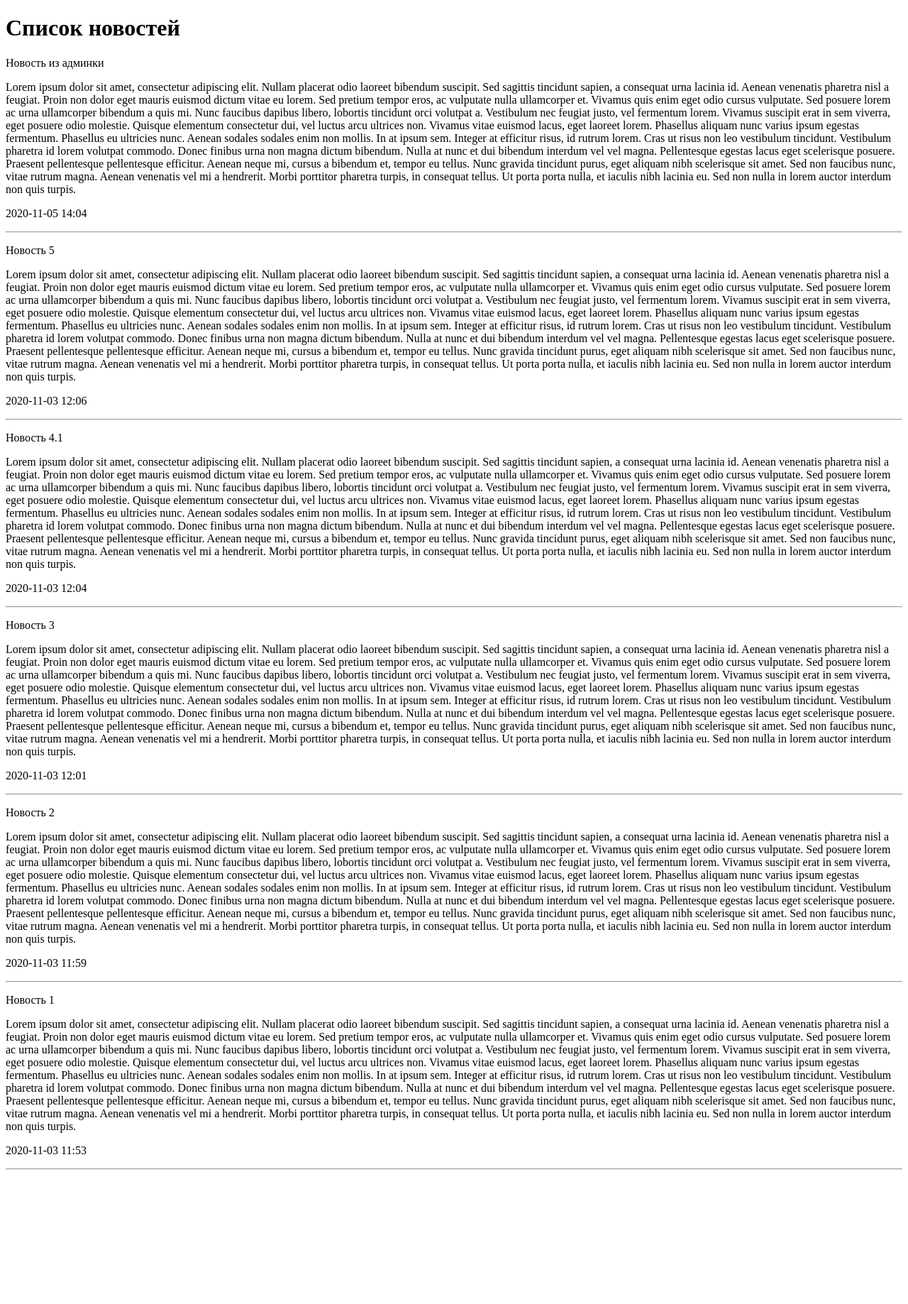
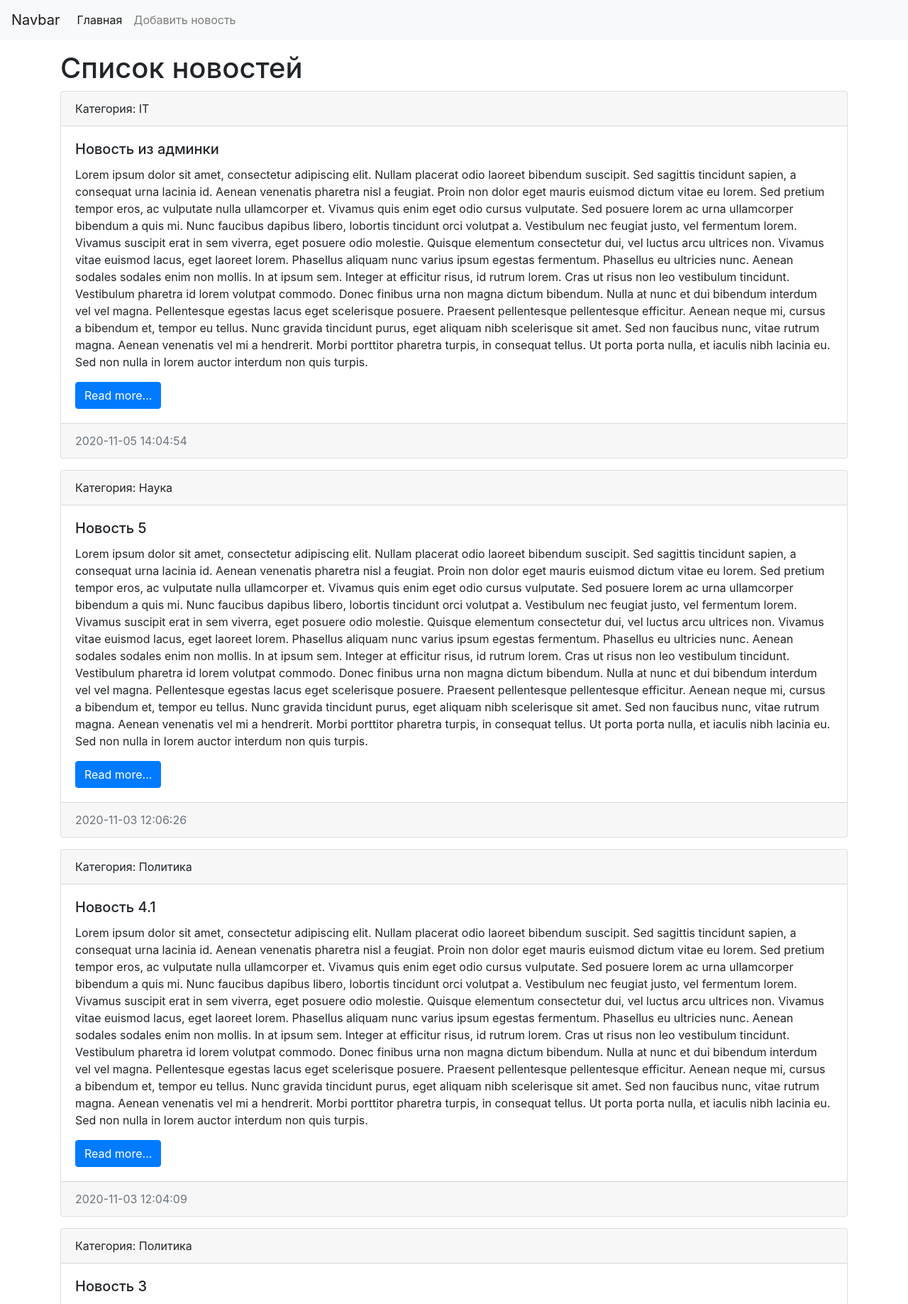
Before and after one commit to alexvl89/YTestSite, a Django app: page / in a window 1280 px wide. Shown: the top 1837 px of the page at 71% size. Before the commit the page ends 1648 px from the top, so only its background shows below. Run offline with Django 3.2, Linux system fonts and the light colour scheme; data comes from the database, SQL or seed files in the repository; both versions use the stored data as it was after the commit.

Commit message:
Добавлен index.html

```diff
--- a/news/models.py
+++ b/news/models.py
@@ -43,6 +43,7 @@ class Category(models.Model):
     #атрибут db_index=True индексирует поле
     title = models.CharField(max_length=150, db_index=True, verbose_name='Наименование категории')
 
+    #стандарное представление чтобы показывало в значение
     def __str__(self):
         return self.title
 
--- a/news/templates/news/index.html
+++ b/news/templates/news/index.html
@@ -1,4 +1,4 @@
-<!DOCTYPE html>
+<!--DOCTYPE html>
 <html lang="ru">
     <head>
         <meta charset="UTF-8">
@@ -15,4 +15,77 @@
             <hr>
         {%endfor%}
     </body>
+</html-->
+
+<!doctype html>
+<html lang="ru">
+  <head>
+    <!-- Required meta tags -->
+    <meta charset="utf-8">
+    <meta name="viewport" content="width=device-width, initial-scale=1, shrink-to-fit=no">
+
+    <!-- Bootstrap CSS -->
+    <link rel="stylesheet" href="https://cdn.jsdelivr.net/npm/bootstrap@4.5.3/dist/css/bootstrap.min.css" integrity="sha384-TX8t27EcRE3e/ihU7zmQxVncDAy5uIKz4rEkgIXeMed4M0jlfIDPvg6uqKI2xXr2" crossorigin="anonymous">
+
+    <title>{{title}}</title>
+  </head>
+  <body>
+
+    <nav class="navbar navbar-expand-lg navbar-light bg-light">
+        <a class="navbar-brand" href="#">Navbar</a>
+        <button class="navbar-toggler" type="button" data-toggle="collapse" data-target="#navbarSupportedContent" aria-controls="navbarSupportedContent" aria-expanded="false" aria-label="Toggle navigation">
+          <span class="navbar-toggler-icon"></span>
+        </button>
+
+        <div class="collapse navbar-collapse" id="navbarSupportedContent">
+          <ul class="navbar-nav mr-auto">
+            <li class="nav-item active">
+              <a class="nav-link" href="/">Главная</a>
+            </li>
+            <li class="nav-item">
+              <a class="nav-link" href="/">Добавить новость</a>
+            </li>
+
+           </ul>
+
+        </div>
+    </nav>
+
+    <div class="container mt-3">
+        <h1>{{title}}</h1>
+        <div class="row">
+            <div class="col-md-12">
+            {%for item in news%}
+            <div class="card mb-3">
+                <div class="card-header">
+                  Категория: {{item.category}}
+                </div>
+                <div class="card-body">
+                  <h5 class="card-title">{{item.title}}</h5>
+                  <p class="card-text">{{item.content}}</p>
+                  <a href="#" class="btn btn-primary">Read more...</a>
+                </div>
+                <div class="card-footer text-muted">
+                  {{item.created_at|date:"Y-m-d H:i:s"}}
+                </div>
+            </div>
+            {%endfor%}
+        </div>
+        </div>
+
+    </div>
+
+
+    <!-- Optional JavaScript; choose one of the two! -->
+
+    <!-- Option 1: jQuery and Bootstrap Bundle (includes Popper) -->
+    <script src="https://code.jquery.com/jquery-3.5.1.slim.min.js" integrity="sha384-DfXdz2htPH0lsSSs5nCTpuj/zy4C+OGpamoFVy38MVBnE+IbbVYUew+OrCXaRkfj" crossorigin="anonymous"></script>
+    <script src="https://cdn.jsdelivr.net/npm/bootstrap@4.5.3/dist/js/bootstrap.bundle.min.js" integrity="sha384-ho+j7jyWK8fNQe+A12Hb8AhRq26LrZ/JpcUGGOn+Y7RsweNrtN/tE3MoK7ZeZDyx" crossorigin="anonymous"></script>
+
+    <!-- Option 2: jQuery, Popper.js, and Bootstrap JS
+    <script src="https://code.jquery.com/jquery-3.5.1.slim.min.js" integrity="sha384-DfXdz2htPH0lsSSs5nCTpuj/zy4C+OGpamoFVy38MVBnE+IbbVYUew+OrCXaRkfj" crossorigin="anonymous"></script>
+    <script src="https://cdn.jsdelivr.net/npm/popper.js@1.16.1/dist/umd/popper.min.js" integrity="sha384-9/reFTGAW83EW2RDu2S0VKaIzap3H66lZH81PoYlFhbGU+6BZp6G7niu735Sk7lN" crossorigin="anonymous"></script>
+    <script src="https://cdn.jsdelivr.net/npm/bootstrap@4.5.3/dist/js/bootstrap.min.js" integrity="sha384-w1Q4orYjBQndcko6MimVbzY0tgp4pWB4lZ7lr30WKz0vr/aWKhXdBNmNb5D92v7s" crossorigin="anonymous"></script>
+    -->
+  </body>
 </html>
```
Also changed, not shown: db.sqlite3.
